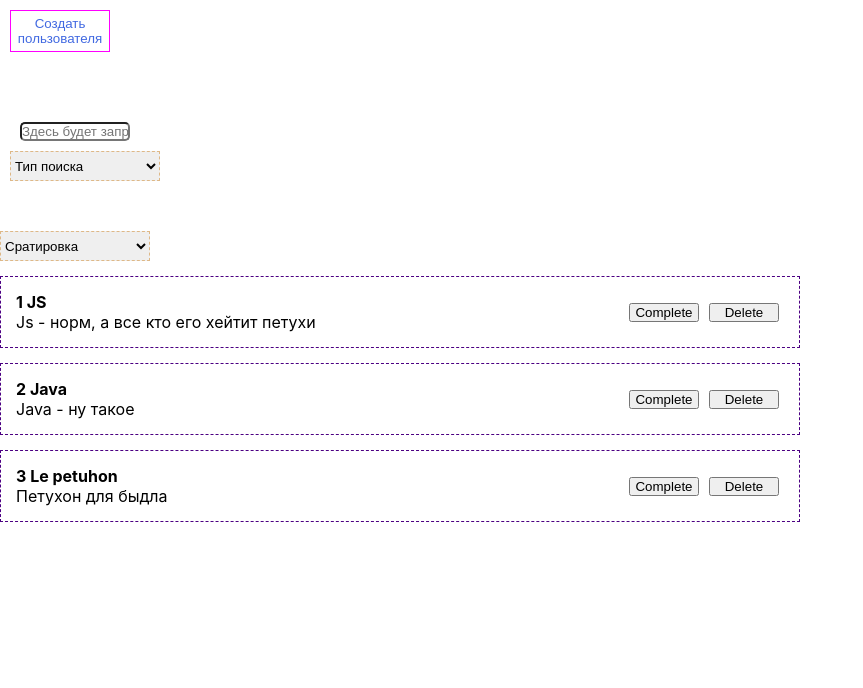
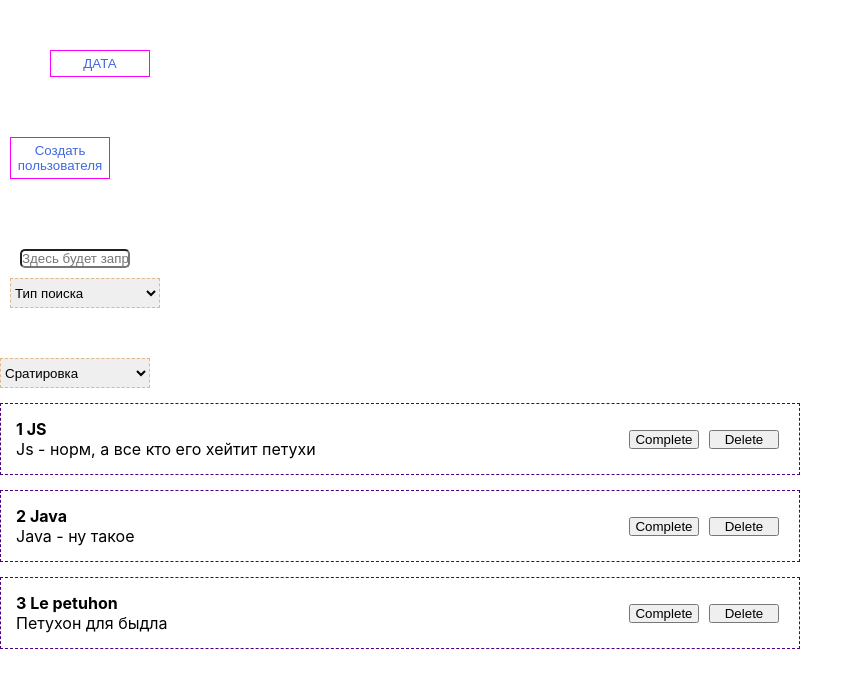
Before and after one commit to 1mpuser/ToDo, a React (Create React App) app: page / in a window 1280 px wide. Shown: the top 688 px of the page, without its empty margins (0-863 px from the left). Built offline with nearby package versions, Linux system fonts and the light colour scheme.

Commit message:
some server interaptions

```diff
--- a/src/App.js
+++ b/src/App.js
@@ -1,10 +1,9 @@
 // import Todo from './components/UI/todo/Todo';
-// import MyButton from './components/UI/button/MyButton';
 // import WantedButton from './components/UI/normal button/WantedButton';
-// import MyInput from './components/UI/input/MyInput';
 import './styles/App.css';
 //import { nanoid } from 'nanoid';
-import { useState, useMemo } from 'react';
+import fetchTodos from './scripts/fetchTodos';
+import { useState, useMemo, useEffect } from 'react';
 import FormDiv from './components/UI/FormDiv/FormDiv';
 import ToDoList from './components/UI/TodoList/ToDoList';
 import MySelect from './components/UI/select/MySelect';
@@ -39,7 +38,6 @@ function App() {
 			name: 'По тексту todo',
 		},
 	]);
-
 	const createToDo = (newToDo) => {
 		//this create button would throw in form div which would return an object
 		setToDoContentArr([...toDoContent, newToDo]);
@@ -55,7 +53,6 @@ function App() {
 		setSortType(sort);
 	};
 
-	//это безобидно
 	let optionsWithSearchText = useMemo(
 		() => getSearchOptions(options),
 		[options]
@@ -73,21 +70,6 @@ function App() {
 		array4Decomposition
 	);
 
-	// function search() {
-	// 	if (searchText !== '' && searchType !== 'Тип поиска') {
-	// 		setSearchedAndSortedTODOS(sortedContent);
-	// 		setSearchedAndSortedTODOS(
-	// 			[...searchedAndSortedTODOS].filter((item) =>
-	// 				item[searchType].toLowerCase().includes(searchText.toLowerCase())
-	// 			)
-	// 		);
-	// 	} else setSearchedAndSortedTODOS(sortedContent);
-	// }
-	// const searchingRender = useMemo(
-	// 	() => search(),
-	// 	[sortedContent, searchType, searchText]
-	// );
-
 	function setType(type) {
 		setSearchType(type);
 	}
@@ -97,6 +79,14 @@ function App() {
 	const [modalVisible, setModalStatus] = useState(false);
 	return (
 		<>
+			<MyButton
+				style={{ margin: 50 }}
+				onClick={() => {
+					fetchTodos().then(setToDoContentArr);
+				}}
+			>
+				ДАТА
+			</MyButton>
 			<MyButton
 				style={{ margin: 10 }}
 				onClick={() => setModalStatus(!modalVisible)}
--- a/src/components/UI/TodoList/ToDoList.jsx
+++ b/src/components/UI/TodoList/ToDoList.jsx
@@ -2,16 +2,27 @@ import React from 'react';
 import classes from './ToDoList.module.css'
 import Todo from '../todo/Todo';
 import { nanoid } from 'nanoid';
+import { TransitionGroup, CSSTransition } from 'react-transition-group';
 
 const ToDoList = ({remove, objs}) => {
     let id = nanoid;
     //posts is just an array with objects which we can take to map and take to todos
-    const todos = objs.map((item, index) => (
-		<Todo remove={remove} key={id()} number={index + 1} object = {item}/>
-	));
+    const todos = objs.map((item, index) => <CSSTransition
+        key={id()}
+        timeout={500}
+        classNames="todos"
+    >
+		<Todo remove={remove} number={index + 1} object = {item}/>
+	</CSSTransition>);
     let header =  <h1 style={{textAlign: 'center'}}>Тут нихуя нет</h1>;
     let div;
-    if (todos.length !== 0)  div = <div className={classes.TDL}>{todos}</div>
+
+    if (todos.length !== 0)  div = <div className={classes.TDL}>{
+        <TransitionGroup>
+            {todos}
+        </TransitionGroup>
+
+        }</div>
     else div = <div className={classes.TDL}>{header}</div>
     return div;
 }
--- /dev/null
+++ b/src/scripts/fetchTodos.js
@@ -0,0 +1,8 @@
+import axios from 'axios';
+export default async function fetchTodos() {
+	const responce = await axios.get(
+		'https://jsonplaceholder.typicode.com/posts'
+	);
+	return responce.data;
+	//написано для импорта
+}
--- a/src/styles/App.css
+++ b/src/styles/App.css
@@ -11,3 +11,17 @@
 button{
     cursor: pointer;
 }
+.todos-enter {
+    opacity: 0;
+}
+.todos-enter-active {
+    opacity: 1;
+    transition: opacity 500ms ease-in;
+}
+.todos-exit {
+    opacity: 1;
+}
+.todos-exit-active {
+    opacity: 0;
+    transition: opacity 500ms ease-in;
+}
```
